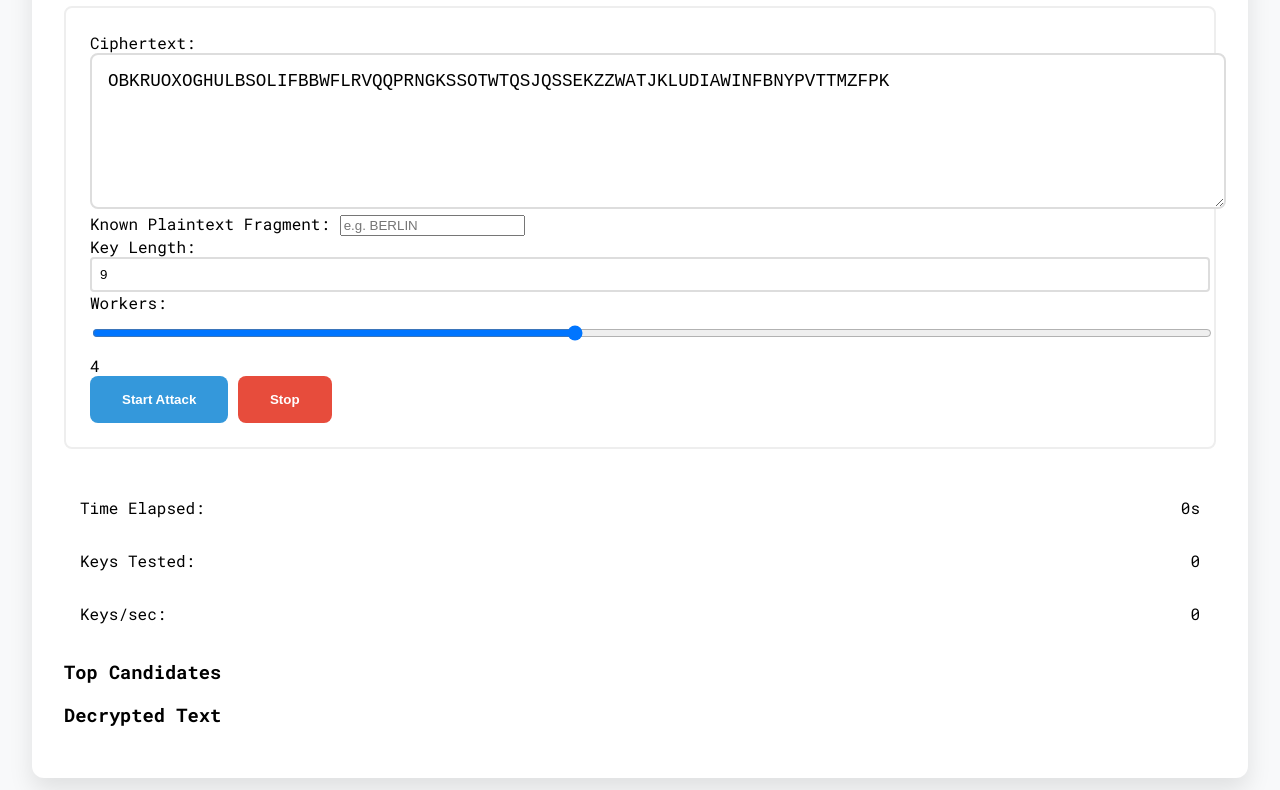
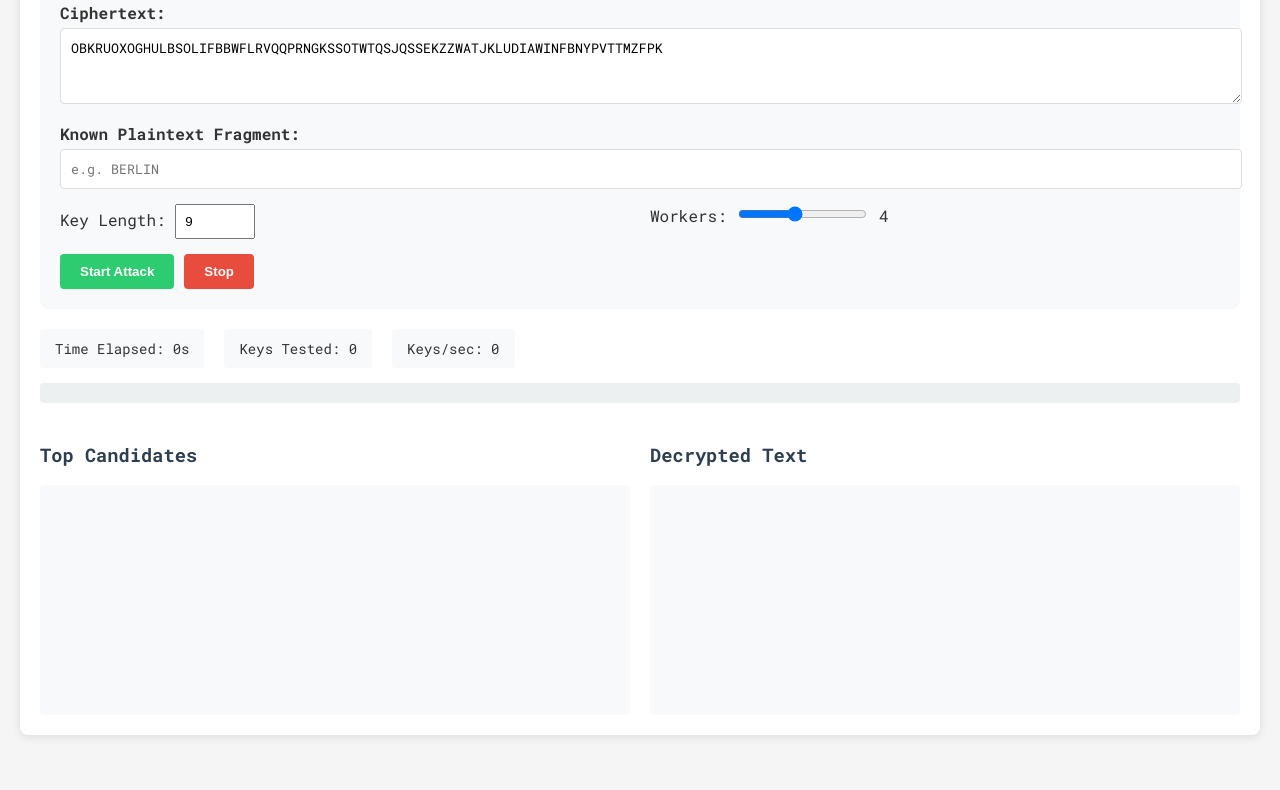
Before and after one commit to AleksMG/K4Analizer, a plain HTML site: page index.html in a window 1280 px wide. Shown: the part 144-934 px from the top of the page. After the commit the page ends 899 px from the top, so only its background shows below. Drawn offline with Linux system fonts and the light colour scheme.

Commit message:
Update styles.css

```diff
--- a/styles.css
+++ b/styles.css
@@ -1,156 +1,166 @@
-:root {
-    --primary: #2c3e50;
-    --secondary: #3498db;
-    --danger: #e74c3c;
-    --background: #f8f9fa;
-    --text: #2c3e50;
-}
-
 body {
     font-family: 'Roboto Mono', monospace;
-    background: var(--background);
+    background-color: #f5f5f5;
     margin: 0;
-    padding: 2rem;
-    overflow-x: hidden;
+    padding: 20px;
+    color: #333;
 }
 
 .container {
     max-width: 1200px;
     margin: 0 auto;
-    background: white;
-    border-radius: 12px;
-    box-shadow: 0 12px 24px rgba(0,0,0,0.1);
-    padding: 2rem;
+    background-color: white;
+    border-radius: 8px;
+    padding: 20px;
+    box-shadow: 0 2px 10px rgba(0,0,0,0.1);
+}
+
+h1, h3 {
+    color: #2c3e50;
 }
 
 .control-panel {
-    border: 2px solid #eee;
+    background-color: #f8f9fa;
+    padding: 20px;
     border-radius: 8px;
-    padding: 1.5rem;
-    margin-bottom: 2rem;
+    margin-bottom: 20px;
 }
 
-.input-group textarea {
-    width: 100%;
-    padding: 1rem;
-    border: 2px solid #ddd;
-    border-radius: 8px;
-    font-family: 'Courier New', monospace;
-    font-size: 1.1rem;
-    min-height: 120px;
-    resize: vertical;
+.input-group {
+    margin-bottom: 15px;
 }
 
-.advanced-settings {
-    display: grid;
-    grid-template-columns: repeat(auto-fit, minmax(250px, 1fr));
-    gap: 1.5rem;
-    margin: 1.5rem 0;
+.input-group label {
+    display: block;
+    margin-bottom: 5px;
+    font-weight: bold;
 }
 
-.setting input[type="number"],
-.setting input[type="range"] {
+.input-group textarea,
+.input-group input[type="text"] {
     width: 100%;
-    padding: 0.5rem;
-    border: 2px solid #ddd;
+    padding: 10px;
+    border: 1px solid #ddd;
     border-radius: 4px;
+    font-family: 'Roboto Mono', monospace;
 }
 
-.action-buttons {
+.settings {
     display: flex;
-    gap: 1rem;
-    margin-top: 1.5rem;
+    gap: 20px;
+    margin-bottom: 15px;
+}
+
+.setting {
+    flex: 1;
+}
+
+.setting input[type="number"] {
+    width: 60px;
+    padding: 8px;
+}
+
+.buttons {
+    display: flex;
+    gap: 10px;
 }
 
 button {
-    padding: 1rem 2rem;
+    padding: 10px 20px;
     border: none;
-    border-radius: 8px;
-    font-weight: 700;
+    border-radius: 4px;
     cursor: pointer;
-    transition: transform 0.2s, opacity 0.2s;
+    font-weight: bold;
+    transition: background-color 0.2s;
 }
 
 #startBtn {
-    background: var(--secondary);
+    background-color: #2ecc71;
     color: white;
 }
 
+#startBtn:hover {
+    background-color: #27ae60;
+}
+
 #stopBtn {
-    background: var(--danger);
+    background-color: #e74c3c;
     color: white;
 }
 
-.analytics {
-    background: #f8f9fa;
-    border-radius: 8px;
-    padding: 1.5rem;
-    margin: 2rem 0;
+#stopBtn:hover {
+    background-color: #c0392b;
 }
 
-.real-time-stats {
-    display: grid;
-    grid-template-columns: repeat(3, 1fr);
-    gap: 1rem;
-    margin-bottom: 1.5rem;
+.stats {
+    display: flex;
+    gap: 20px;
+    margin-bottom: 15px;
 }
 
 .stat {
-    background: white;
-    padding: 1rem;
-    border-radius: 8px;
-    display: flex;
-    justify-content: space-between;
+    background-color: #f8f9fa;
+    padding: 10px 15px;
+    border-radius: 4px;
+    font-size: 14px;
 }
 
-.progress-container {
+.progress {
     height: 20px;
-    background: #eee;
-    border-radius: 10px;
+    background-color: #ecf0f1;
+    border-radius: 4px;
+    margin-bottom: 20px;
     overflow: hidden;
 }
 
 .progress-bar {
     height: 100%;
-    background: linear-gradient(90deg, var(--secondary), #2ecc71);
+    background-color: #3498db;
     width: 0%;
     transition: width 0.3s ease;
 }
 
-.results-grid {
-    display: grid;
-    grid-template-columns: repeat(auto-fit, minmax(300px, 1fr));
-    gap: 1rem;
-    max-height: 500px;
-    overflow-y: auto;
-    padding: 1rem;
-    background: #f8f9fa;
-    border-radius: 8px;
+.output {
+    display: flex;
+    gap: 20px;
 }
 
-.decryption-preview {
-    font-family: 'Courier New', monospace;
-    white-space: pre-wrap;
-    padding: 1rem;
-    background: #f8f9fa;
-    border-radius: 8px;
-    height: 200px;
+.column {
+    flex: 1;
+}
+
+#topResults {
+    background-color: #f8f9fa;
+    padding: 15px;
+    border-radius: 4px;
+    min-height: 200px;
+    max-height: 400px;
     overflow-y: auto;
 }
 
-.error-message {
-    position: fixed;
-    top: 20px;
-    right: 20px;
-    background: var(--danger);
-    color: white;
-    padding: 1rem;
-    border-radius: 8px;
-    z-index: 1000;
-    animation: slideIn 0.3s ease-out;
+.decrypted-text {
+    background-color: #f8f9fa;
+    padding: 15px;
+    border-radius: 4px;
+    min-height: 200px;
+    font-family: 'Roboto Mono', monospace;
+    white-space: pre-wrap;
 }
 
-@keyframes slideIn {
-    from { transform: translateX(100%); }
-    to { transform: translateX(0); }
+.result-item {
+    margin-bottom: 10px;
+    padding: 10px;
+    background-color: white;
+    border-radius: 4px;
+    border-left: 3px solid #3498db;
 }
+
+.result-key {
+    font-weight: bold;
+    color: #2c3e50;
+}
+
+.result-score {
+    color: #7f8c8d;
+    font-size: 12px;
+}
```
